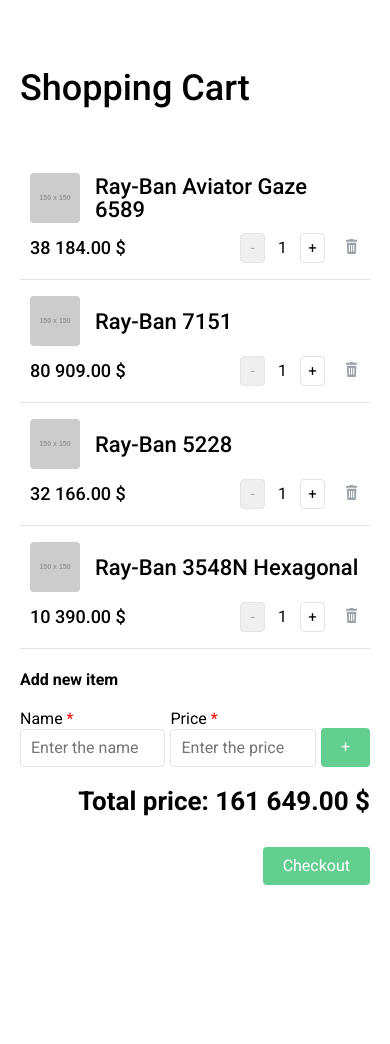
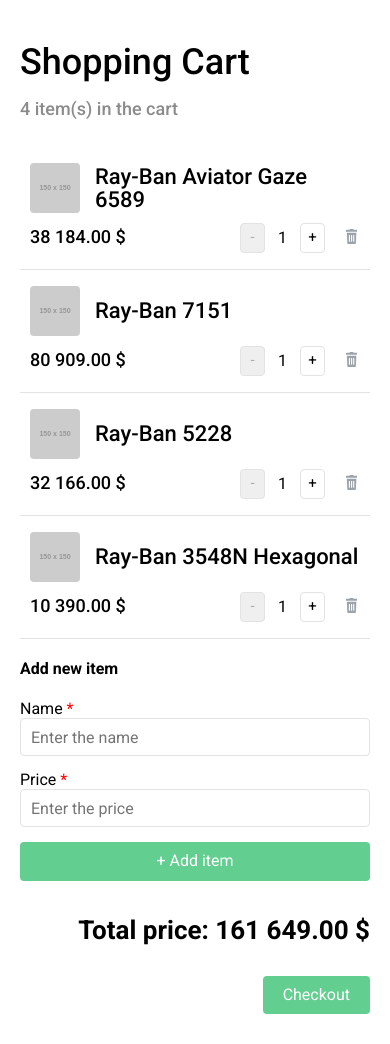
Before and after one commit to tonykuznets/shopping-cart, a React app: page / in a window 390 px wide. Before the commit the page ends 915 px from the top, so only its background shows below. Built offline with nearby package versions, Linux system fonts and the light colour scheme.

Commit message:
add total count and fix responsitive

```diff
--- a/src/Forms/AddItemForm/index.tsx
+++ b/src/Forms/AddItemForm/index.tsx
@@ -77,7 +77,10 @@
               ['data-testid']: 'AddItemForm__button',
             }}
           >
-            +
+            +{' '}
+            <span className={'shopping-cart__form__button-wrap_text'}>
+              Add item
+            </span>
           </Button>
         </div>
       </div>
--- a/src/Forms/AddItemForm/style.less
+++ b/src/Forms/AddItemForm/style.less
@@ -2,9 +2,18 @@
   display: flex;
   align-items: center;
 
+  @media screen and (max-width: 480px) {
+    display: block;
+  }
+
   div {
     flex: 1;
     padding-right: 5px;
+
+    @media screen and (max-width: 480px) {
+      padding-right: 0;
+      margin-bottom: 15px;
+    }
 
     &:last-child {
       padding-right: 0;
@@ -14,5 +23,23 @@
 
   &__button-wrap {
     padding-top: 18px;
+
+    &_text {
+      display: none;
+    }
+
+    @media screen and (max-width: 480px) {
+      padding-top: 0;
+      padding-right: 0;
+      margin-bottom: 10px;
+
+      button {
+        width: 100%;
+      }
+
+      &_text {
+        display: inline;
+      }
+    }
   }
 }
--- a/src/components/ShoppingCart/TotalPrice/index.tsx
+++ b/src/components/ShoppingCart/TotalPrice/index.tsx
@@ -1,31 +1,20 @@
 import React, { FC, useMemo } from 'react';
 import { useSelector } from 'react-redux';
 
-import { ISettings, IShoppingCartItem } from '@src/store/cart/types';
+import { ISettings } from '@src/store/cart/types';
 import { formatCost } from '@src/libs/formatCost';
-import {
-  getShoppingCartItems,
-  getShoppingCartSettings,
-} from '@src/libs/selectors';
+import { getShoppingCartSettings } from '@src/libs/selectors';
 import Typography from '@UI/Typography';
 
 import './style.less';
 import { RootState } from '@src/store';
 
-interface ITotalPriceProps {}
+interface ITotalPriceProps {
+  total: number;
+}
 
-const TotalPrice: FC<ITotalPriceProps> = ({}) => {
-  const items = useSelector(getShoppingCartItems);
+const TotalPrice: FC<ITotalPriceProps> = ({ total }) => {
   const settings = useSelector<RootState, ISettings>(getShoppingCartSettings);
-  const total = useMemo(
-    () =>
-      items.reduce(
-        (acc: number, item: IShoppingCartItem) =>
-          (acc += +item.quantity * item.price),
-        0,
-      ),
-    [items],
-  );
 
   return (
     <section className={'shoppin-cart__total'}>
--- a/src/components/ShoppingCart/index.tsx
+++ b/src/components/ShoppingCart/index.tsx
@@ -1,10 +1,11 @@
-import React, { FC, useCallback, useEffect, memo } from 'react';
+import React, { FC, useCallback, useEffect, memo, useMemo } from 'react';
 import { useSelector, useDispatch } from 'react-redux';
 
 import { RootState } from '@src/store';
 import { changeCount, deleteItem, setSettings } from '@src/store/cart/actions';
 import { IShoppingCartItem, ISettings } from '@src/store/cart/types';
 import { getShoppingCartItems } from '@src/libs/selectors';
+import { getAccItemsParams } from '@src/libs/methods';
 import ErrorBoundary from '@src/components/ErrorBoundary';
 import AddItemForm from '@src/Forms/AddItemForm';
 import DataIsEmpty from '@UI/DataIsEmpty';
@@ -24,6 +25,7 @@
   const items = useSelector<RootState, IShoppingCartItem[]>(
     getShoppingCartItems,
   );
+  const params = useMemo(() => getAccItemsParams(items), [items]);
 
   useEffect(() => {
     dispatch(setSettings(settings));
@@ -42,7 +44,12 @@
   return (
     <ErrorBoundary>
       <main className={'shopping-cart'} data-testid={'ShoppingCart'}>
-        <Typography type={'h1'}>{settings.title}</Typography>
+        <Typography type={'h1'}>
+          {settings.title}&nbsp;
+          <span className={'shopping-cart__quantities'}>
+            {params.quantities} item(s) in the cart
+          </span>
+        </Typography>
         {!items.length && <DataIsEmpty />}
         {!!items.length &&
           items.map((item: IShoppingCartItem) => (
@@ -54,7 +61,7 @@
             />
           ))}
         <AddItemForm />
-        <TotalPrice />
+        <TotalPrice total={params.total} />
         <section className={'shopping-cart__submit'}>
           <Button type={'button'} onClick={() => handleSubmit(items)}>
             Checkout
--- a/src/components/ShoppingCart/style.less
+++ b/src/components/ShoppingCart/style.less
@@ -18,6 +18,15 @@
     width: 1000px;
   }
 
+  &__quantities {
+    color: #8b8b8b;
+    font-size: 18px;
+
+    @media screen and (max-width: 900px) {
+      display: inline-block;
+    }
+  }
+
   &__submit {
     padding: 20px 0 10px;
     text-align: right;
--- a/src/components/UI/Typography/style.less
+++ b/src/components/UI/Typography/style.less
@@ -6,6 +6,10 @@
     font-size: 36px;
     font-weight: 500;
     margin: 48px 0;
+
+    @media screen and (max-width: 900px) {
+      margin: 22px 0;
+    }
   }
 
   &__h2 {
--- /dev/null
+++ b/src/libs/methods.ts
@@ -0,0 +1,20 @@
+import { IShoppingCartItem } from '@src/store/cart/types';
+
+type TAccReduce = {
+  total: number;
+  quantities: number;
+};
+
+export const getAccItemsParams = (items: IShoppingCartItem[]): TAccReduce =>
+  items.reduce(
+    (acc: TAccReduce, item: IShoppingCartItem) => {
+      acc.total += +item.quantity * item.price;
+      acc.quantities += item.quantity;
+
+      return acc;
+    },
+    {
+      total: 0,
+      quantities: 0,
+    },
+  );
--- a/src/store/cart/reducer.ts
+++ b/src/store/cart/reducer.ts
@@ -37,14 +37,9 @@
       return { ...state, items };
     case CHANGE_COUNT: {
       const { id, count } = action.payload;
-      items = [...state.items];
-
-      for (let i = 0; i < items.length; i++) {
-        if (+items[i].id === +id) {
-          items[i] = { ...items[i], quantity: +items[i].quantity + count };
-        }
-      }
-
+      items = state.items.map((item: IShoppingCartItem) =>
+        +item.id === id ? { ...item, quantity: +item.quantity + count } : item,
+      );
       return { ...state, items };
     }
     default:
```
Also changed, not shown: 9 other files (tests, documents, lock files or other folders).
